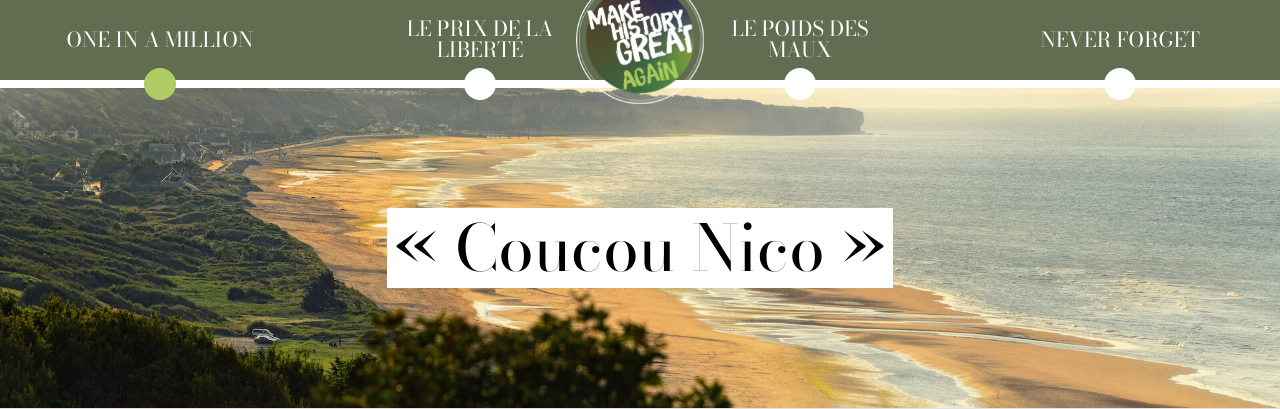
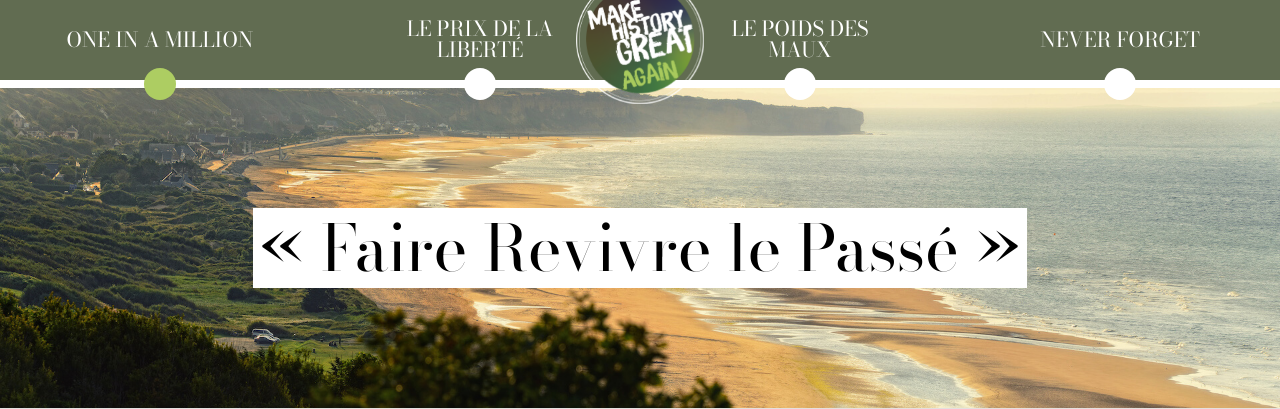
Before and after one commit to LelNic/Projet_site1, a PHP site: page / in a window 1280 px wide. Shown: the top 409 px of the page. Run offline with PHP 8.4, Linux system fonts and the light colour scheme; some libraries are stand-ins or nearby versions.

Commit message:
Update index.php

```diff
--- a/index.php
+++ b/index.php
@@ -41,7 +41,7 @@
     </a>
     <main>
       <div id="wrap"></div>
-      <header><h1>« Coucou Nico »</h1></header>
+      <header><h1>« Faire Revivre le Passé »</h1></header>
       <section id="home">
         <article>
           <h1>Make History Great Again</h1>
```
